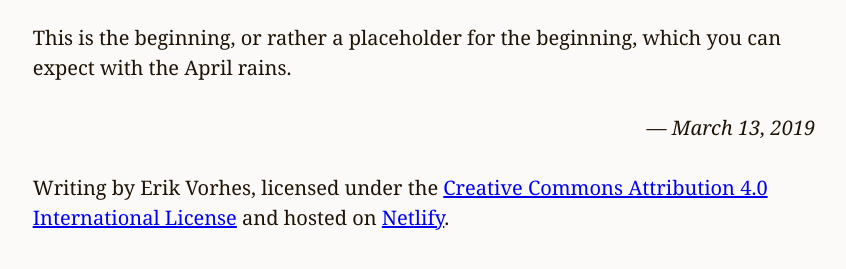
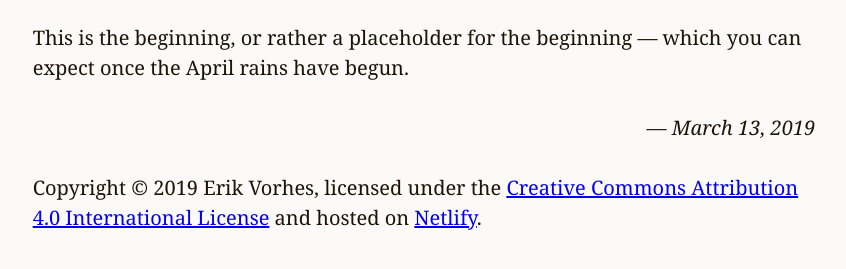
Before and after one commit to erikvorhes/drasty, an Eleventy site: page index.md in a window 1280 px wide. Shown: the part 157-426 px from the top of the page, without its empty margins (216-1062 px from the left). Built offline with nearby package versions, Linux system fonts and the light colour scheme; Eleventy itself is replaced by a stand-in of ours; files that its build step writes are made by us from their sources; a web font is replaced by a local one.

Commit message:
Updated README, footer, and placeholder copy

```diff
--- a/_includes/layouts/home.njk
+++ b/_includes/layouts/home.njk
@@ -13,8 +13,8 @@
   <main>
     <h1>{{ title }}</h1>
     {{ content | safe }}
-    <footer>&mdash; <time datetime="{{ date | isoDate }}">{{ date | readableDate }}</time></footer>
+    <footer>— <time datetime="{{ date | isoDate }}">{{ date | readableDate }}</time></footer>
   </main>
-  <footer>Writing by Erik Vorhes, licensed under the <a href="https://creativecommons.org/licenses/by/4.0/">Creative Commons Attribution 4.0 International License</a> and hosted on <a href="https://www.netlify.com/">Netlify</a>.</footer>
+  <footer>Copyright © 2019 Erik Vorhes, licensed under the <a href="https://creativecommons.org/licenses/by/4.0/">Creative Commons Attribution 4.0 International License</a> and hosted on <a href="https://www.netlify.com/">Netlify</a>.</footer>
 </body>
 </html>
--- a/index.md
+++ b/index.md
@@ -3,4 +3,5 @@ title: The General Prologue
 layout: layouts/home.njk
 date: 2019-03-13
 ---
-This is the beginning, or rather a placeholder for the beginning, which you can expect with the April rains.
+
+This is the beginning, or rather a placeholder for the beginning --- which you can expect once the April rains have begun.
```
Also changed, not shown: README.md.
